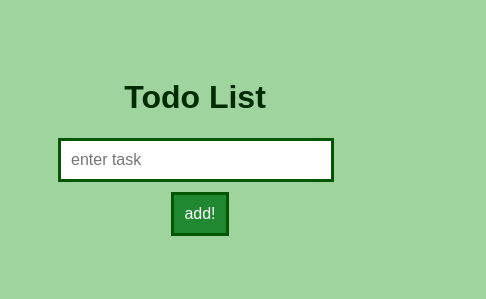
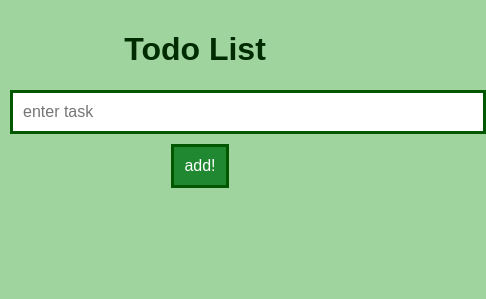
Before and after one commit to cesarcast1llo/React_Todo_list, a React app: page / in a window 390 px wide. Shown: the whole page, 486 px wide, since content can reach past the window. Built offline with nearby package versions, Linux system fonts and the light colour scheme.

Commit message:
updated changes to responsiveness & favicon

```diff
--- a/public/index.html
+++ b/public/index.html
@@ -1,11 +1,11 @@
 <!doctype html>
 <html lang="en">
   <head>
-    <title>Todo List</title>
+      <link rel="shortcut icon" type="image/png" href="favicon.png"/>
+    <title>To-Do List</title>
   </head>
   <body>
     <div id="container">
- <!-- #container is getting called on index.js  -->
     </div>
   </body>
 </html>
--- a/src/TodoList.css
+++ b/src/TodoList.css
@@ -2,7 +2,7 @@
     padding: 10px;
     font-size: 16px;
     border: 3px solid rgb(3, 87, 1);
-    width: 250px;
+    width: 450px;
   }
   .todoListMain .header button {
     padding: 10px;
--- a/src/TodoList.js
+++ b/src/TodoList.js
@@ -1,6 +1,5 @@
 import React, {Component} from 'react';
 import TodoItems from "./TodoItems";
-import FlipMove from "react-flip-move";
 
 
 // TodoList class functions
--- a/src/index.css
+++ b/src/index.css
@@ -1,5 +1,6 @@
 body {
-    padding: 50px;
+    margin: 0;
+    padding: 10px;
     background-color: rgb(159, 212, 159);
     font-family: sans-serif;
     text-align: center;
```
Also changed, not shown: public/favicon.png (added).
